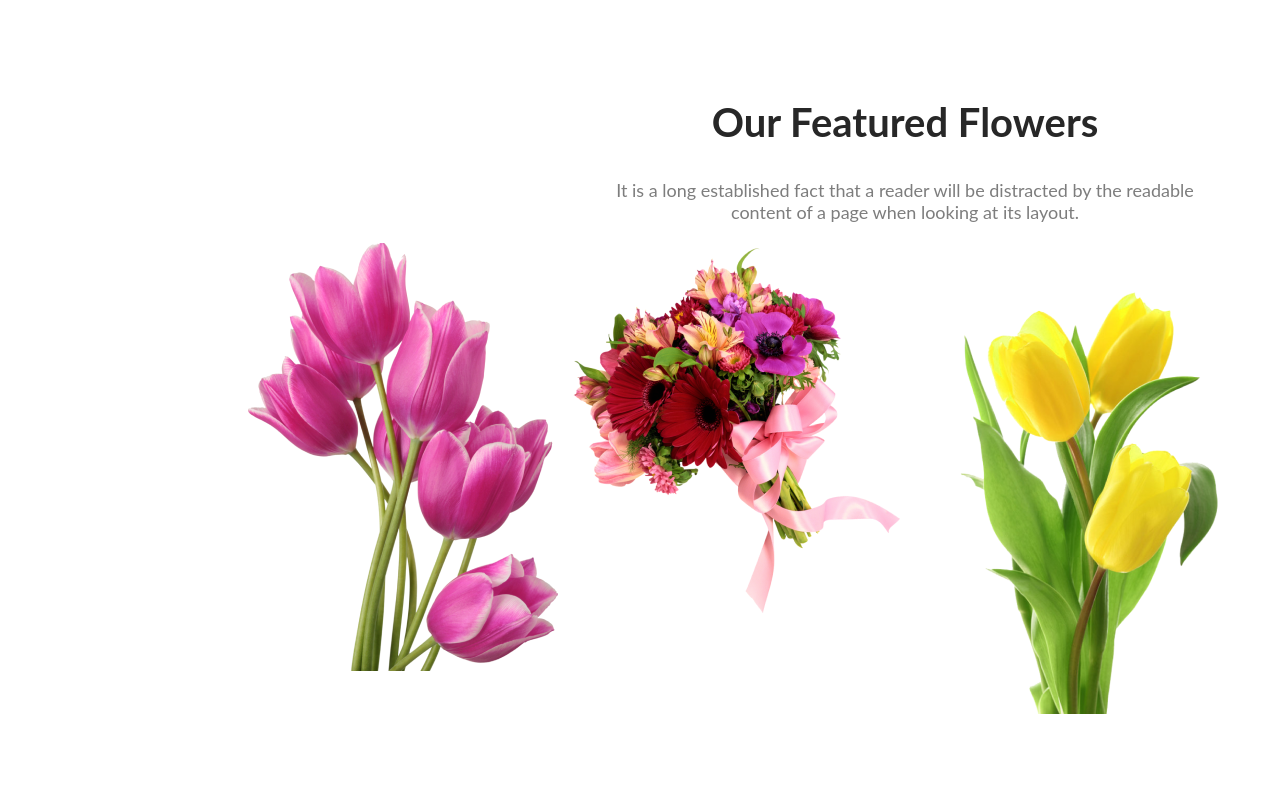
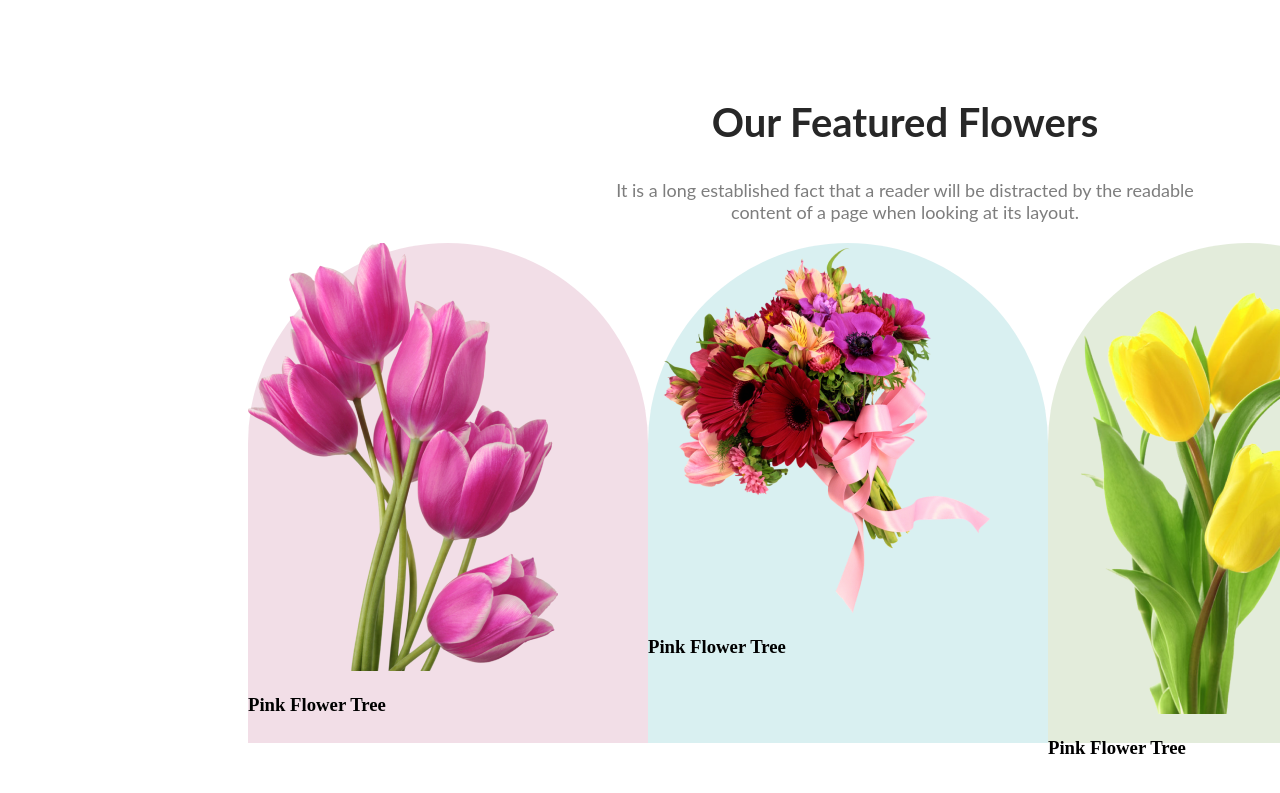
Before and after one commit to arifr956/flower-shop, a plain HTML site: page index.html in a window 1280 px wide. Shown: the part 860-1653 px from the top of the page. Before the commit the page ends 1586 px from the top, so only its background shows below. Drawn offline with Linux system fonts and the light colour scheme.

Commit message:
second try

```diff
--- a/index.html
+++ b/index.html
@@ -29,12 +29,15 @@
         <section class="tree-type">
             <div class="tree1">
                 <img class="tree-image" src="images/pngwing 6.png" alt="">
+                <h3 class="tree-name">Pink Flower Tree</h3>
             </div>
-            <div class="tree1">
+            <div class="tree2">
                 <img class="tree-image" src="images/pngwing 5.png" alt="">
+                <h3 class="tree-name">Pink Flower Tree</h3>
             </div>
-            <div class="tree1">
+            <div class="tree3">
                 <img class="tree-image" src="images/pngwing 7.png" alt="">
+                <h3 class="tree-name">Pink Flower Tree</h3>
             </div>
 
         </section>
--- a/styles/style.css
+++ b/styles/style.css
@@ -63,7 +63,38 @@
     font-family: Lato;
     font-size: 18px;
 }
-.tree-type{
+
+.tree-type {
     display: flex;
-    margin: 0 240px;
+    margin: 0 240px 50px 240px;
+    height: 500px;
+    justify-content: space-between;
 }
+
+.tree1 {
+    width: 400px;
+    height: 500px;
+    flex-shrink: 0;
+    border-radius: 300px 300px 0px 0px;
+    background: rgba(167, 33, 98, 0.15);
+}
+
+.tree2 {
+    width: 400px;
+    height: 500px;
+    flex-shrink: 0;
+    border-radius: 300px 300px 0px 0px;
+    background: rgba(5, 151, 160, 0.15);
+}
+
+.tree3 {
+    width: 400px;
+    height: 500px;
+    flex-shrink: 0;
+    border-radius: 300px 300px 0px 0px;
+    background: rgba(71, 125, 17, 0.15);
+    1x
+}
+.tree-image{
+    align-items: center;
+}
```
